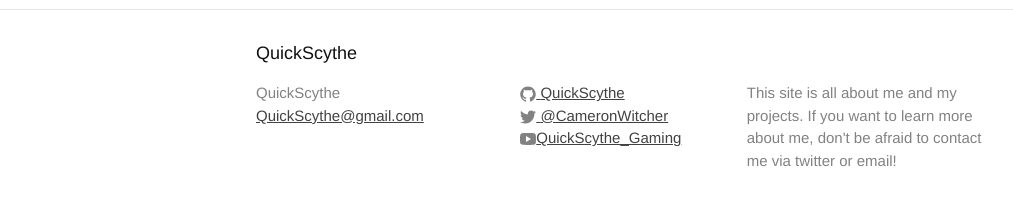
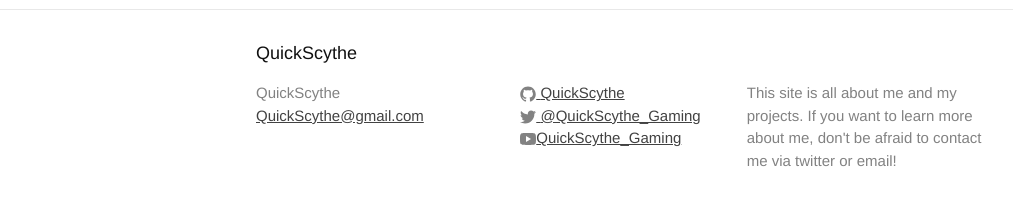
Before and after one commit to QuickScythe/QuickScythe.github.io, a Jekyll site: the page built from index.html, in a window 1280 px wide and 900 px high, scrolled down 3171 px. Shown: the part 668-874 px from the top of the window, without its empty margins (14-1027 px from the left). Built offline with Jekyll 4.4.1, drawn with Linux system fonts in a browser that asks for light colours.

Commit message:
Update _config.yml

```diff
--- a/_config.yml
+++ b/_config.yml
@@ -11,7 +11,7 @@ email: QuickScythe@gmail.com
 description: This site is all about me and my projects. If you want to learn more about me, don't be afraid to contact me via twitter or email!
 
 url: "https://quickscythe.github.io" # the base hostname & protocol for your site
-twitter_username: CameronWitcher
+twitter_username: QuickScythe_Gaming
 github_username:  QuickScythe
 youtube_username: QuickScythe_Gaming
 
```
